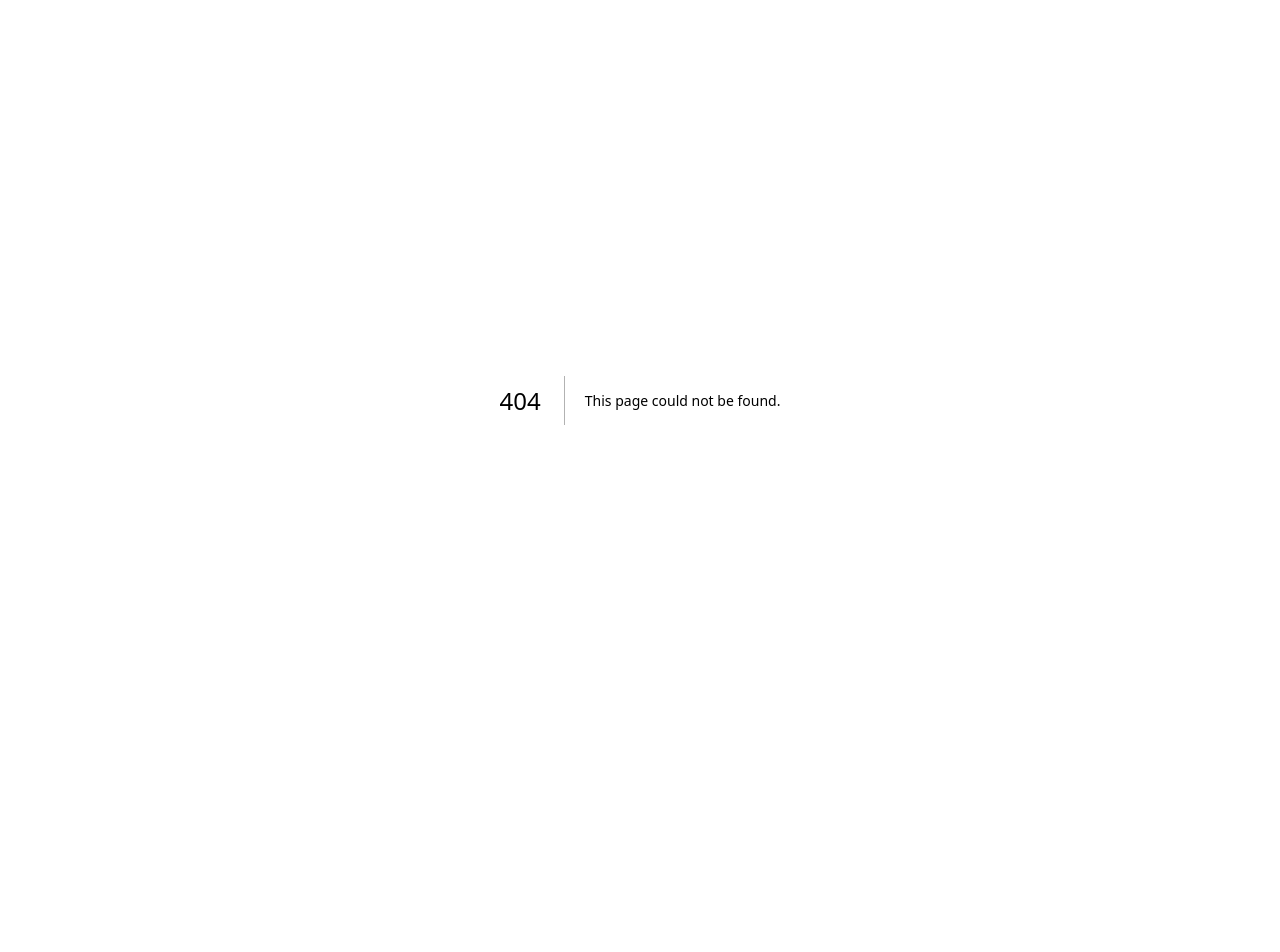
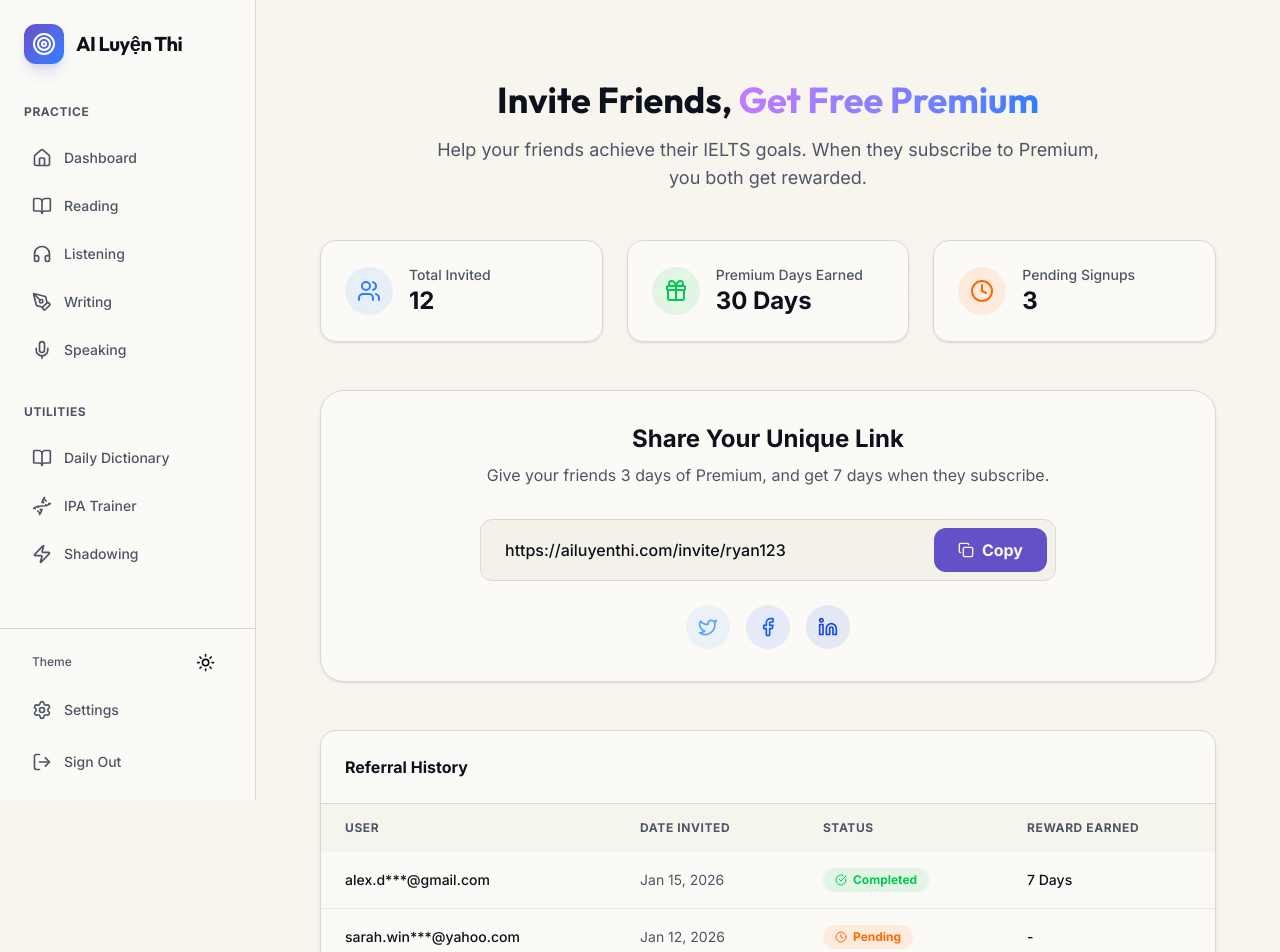
Before and after one commit to khanhnguyendev/ailuyenthi, a Next.js app: page /referrals in a window 1280 px wide. Before the commit this address had no page. Shown: the top 952 px of the page. Before the commit the page ends 800 px from the top, so only its background shows below. Built offline with nearby package versions, Linux system fonts and the light colour scheme.

Commit message:
feat: add referrals page with stats, share link, and history table

```diff
--- /dev/null
+++ b/src/app/(dashboard)/referrals/page.tsx
@@ -0,0 +1,32 @@
+"use client";
+
+import { ReferralStats } from "@/components/referrals/ReferralStats";
+import { ShareLink } from "@/components/referrals/ShareLink";
+import { ReferralHistory } from "@/components/referrals/ReferralHistory";
+
+export default function ReferralsPage() {
+    return (
+        <div className="min-h-screen pb-20">
+            {/* Header */}
+            <div className="text-center py-12 px-4">
+                <h1 className="text-4xl font-bold font-outfit text-foreground mb-4">
+                    Invite Friends, <span className="text-transparent bg-clip-text bg-gradient-to-r from-purple-400 to-blue-500">Get Free Premium</span>
+                </h1>
+                <p className="text-muted-foreground text-lg max-w-2xl mx-auto">
+                    Help your friends achieve their IELTS goals. When they subscribe to Premium, you both get rewarded.
+                </p>
+            </div>
+
+            <div className="max-w-6xl mx-auto px-4 md:px-8">
+                {/* Stats */}
+                <ReferralStats />
+
+                {/* Share Section */}
+                <ShareLink />
+
+                {/* History Table */}
+                <ReferralHistory />
+            </div>
+        </div>
+    );
+}
--- /dev/null
+++ b/src/components/referrals/ReferralHistory.tsx
@@ -0,0 +1,56 @@
+"use client";
+
+import { CheckCircle, Clock, XCircle } from "lucide-react";
+
+const referrals = [
+    { email: "alex.d***@gmail.com", date: "Jan 15, 2026", status: "completed", reward: "7 Days" },
+    { email: "sarah.win***@yahoo.com", date: "Jan 12, 2026", status: "pending", reward: "-" },
+    { email: "mike.t***@hotmail.com", date: "Jan 10, 2026", status: "completed", reward: "7 Days" },
+    { email: "jessica.l***@gmail.com", date: "Jan 05, 2026", status: "expired", reward: "-" },
+];
+
+export function ReferralHistory() {
+    return (
+        <div className="glass rounded-2xl border border-border overflow-hidden">
+            <div className="p-6 border-b border-border">
+                <h3 className="font-bold text-foreground">Referral History</h3>
+            </div>
+            <div className="overflow-x-auto">
+                <table className="w-full text-left">
+                    <thead className="bg-secondary/30">
+                        <tr>
+                            <th className="px-6 py-4 text-xs font-bold uppercase text-muted-foreground tracking-wider">User</th>
+                            <th className="px-6 py-4 text-xs font-bold uppercase text-muted-foreground tracking-wider">Date Invited</th>
+                            <th className="px-6 py-4 text-xs font-bold uppercase text-muted-foreground tracking-wider">Status</th>
+                            <th className="px-6 py-4 text-xs font-bold uppercase text-muted-foreground tracking-wider">Reward Earned</th>
+                        </tr>
+                    </thead>
+                    <tbody className="divide-y divide-border/50">
+                        {referrals.map((ref, i) => (
+                            <tr key={i} className="hover:bg-secondary/20 transition-colors">
+                                <td className="px-6 py-4 text-sm font-medium text-foreground">{ref.email}</td>
+                                <td className="px-6 py-4 text-sm text-muted-foreground">{ref.date}</td>
+                                <td className="px-6 py-4">
+                                    <span
+                                        className={`inline-flex items-center gap-1.5 px-3 py-1 rounded-full text-xs font-bold ${ref.status === "completed"
+                                                ? "bg-green-500/10 text-green-500"
+                                                : ref.status === "pending"
+                                                    ? "bg-orange-500/10 text-orange-500"
+                                                    : "bg-muted text-muted-foreground"
+                                            }`}
+                                    >
+                                        {ref.status === "completed" && <CheckCircle className="w-3 h-3" />}
+                                        {ref.status === "pending" && <Clock className="w-3 h-3" />}
+                                        {ref.status === "expired" && <XCircle className="w-3 h-3" />}
+                                        {ref.status.charAt(0).toUpperCase() + ref.status.slice(1)}
+                                    </span>
+                                </td>
+                                <td className="px-6 py-4 text-sm font-medium text-foreground">{ref.reward}</td>
+                            </tr>
+                        ))}
+                    </tbody>
+                </table>
+            </div>
+        </div>
+    );
+}
--- /dev/null
+++ b/src/components/referrals/ReferralStats.tsx
@@ -0,0 +1,39 @@
+"use client";
+
+import { Users, Gift, Clock } from "lucide-react";
+
+export function ReferralStats() {
+    return (
+        <div className="grid grid-cols-1 md:grid-cols-3 gap-6 mb-12">
+            <div className="glass p-6 rounded-2xl border border-border flex items-center gap-4">
+                <div className="w-12 h-12 rounded-full bg-blue-500/10 flex items-center justify-center text-blue-500">
+                    <Users className="w-6 h-6" />
+                </div>
+                <div>
+                    <p className="text-sm font-medium text-muted-foreground">Total Invited</p>
+                    <p className="text-2xl font-bold text-foreground">12</p>
+                </div>
+            </div>
+
+            <div className="glass p-6 rounded-2xl border border-green-500/20 flex items-center gap-4 bg-green-500/5">
+                <div className="w-12 h-12 rounded-full bg-green-500/10 flex items-center justify-center text-green-500">
+                    <Gift className="w-6 h-6" />
+                </div>
+                <div>
+                    <p className="text-sm font-medium text-muted-foreground">Premium Days Earned</p>
+                    <p className="text-2xl font-bold text-foreground">30 Days</p>
+                </div>
+            </div>
+
+            <div className="glass p-6 rounded-2xl border border-border flex items-center gap-4">
+                <div className="w-12 h-12 rounded-full bg-orange-500/10 flex items-center justify-center text-orange-500">
+                    <Clock className="w-6 h-6" />
+                </div>
+                <div>
+                    <p className="text-sm font-medium text-muted-foreground">Pending Signups</p>
+                    <p className="text-2xl font-bold text-foreground">3</p>
+                </div>
+            </div>
+        </div>
+    );
+}
--- /dev/null
+++ b/src/components/referrals/ShareLink.tsx
@@ -0,0 +1,54 @@
+"use client";
+
+import { useState } from "react";
+import { Copy, Check, Twitter, Facebook, Linkedin } from "lucide-react";
+
+export function ShareLink() {
+    const [copied, setCopied] = useState(false);
+    const referralLink = "https://ailuyenthi.com/invite/ryan123";
+
+    const handleCopy = () => {
+        navigator.clipboard.writeText(referralLink);
+        setCopied(true);
+        setTimeout(() => setCopied(false), 2000);
+    };
+
+    return (
+        <div className="glass p-8 rounded-3xl border border-border mb-12">
+            <div className="text-center mb-8">
+                <h2 className="text-2xl font-bold text-foreground mb-2">Share Your Unique Link</h2>
+                <p className="text-muted-foreground">Give your friends 3 days of Premium, and get 7 days when they subscribe.</p>
+            </div>
+
+            <div className="max-w-xl mx-auto">
+                <div className="flex items-center gap-2 p-2 bg-secondary/50 rounded-xl border border-border mb-6">
+                    <input
+                        type="text"
+                        readOnly
+                        value={referralLink}
+                        className="flex-1 bg-transparent border-none outline-none px-4 text-foreground font-medium text-sm md:text-base"
+                    />
+                    <button
+                        onClick={handleCopy}
+                        className="bg-primary hover:bg-primary/90 text-primary-foreground px-6 py-2.5 rounded-lg font-bold flex items-center gap-2 transition-all active:scale-95"
+                    >
+                        {copied ? <Check className="w-4 h-4" /> : <Copy className="w-4 h-4" />}
+                        {copied ? "Copied" : "Copy"}
+                    </button>
+                </div>
+
+                <div className="flex justify-center gap-4">
+                    <button className="p-3 rounded-full bg-blue-400/10 text-blue-400 hover:bg-blue-400 hover:text-white transition-colors">
+                        <Twitter className="w-5 h-5" />
+                    </button>
+                    <button className="p-3 rounded-full bg-blue-600/10 text-blue-600 hover:bg-blue-600 hover:text-white transition-colors">
+                        <Facebook className="w-5 h-5" />
+                    </button>
+                    <button className="p-3 rounded-full bg-blue-700/10 text-blue-700 hover:bg-blue-700 hover:text-white transition-colors">
+                        <Linkedin className="w-5 h-5" />
+                    </button>
+                </div>
+            </div>
+        </div>
+    );
+}
```
